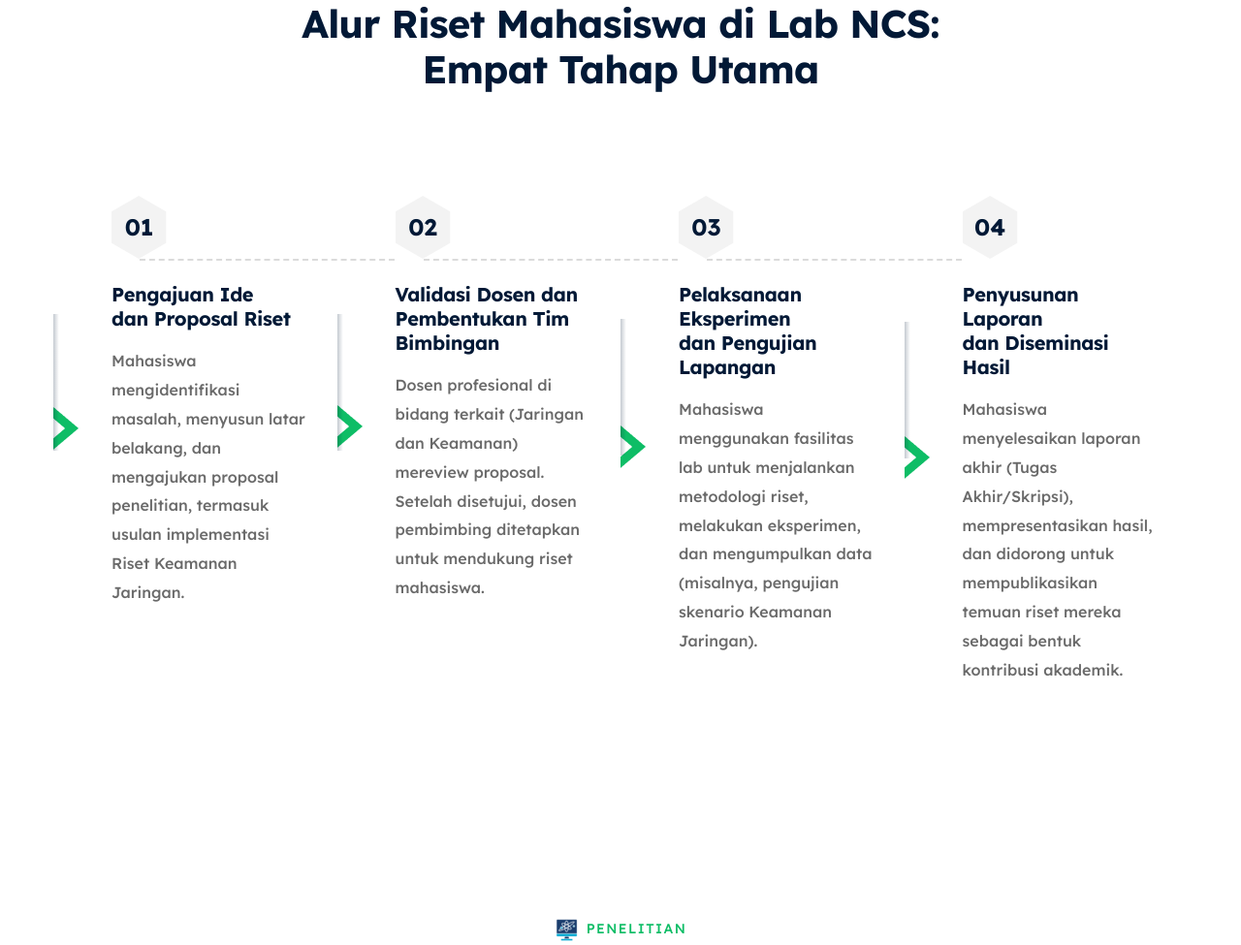
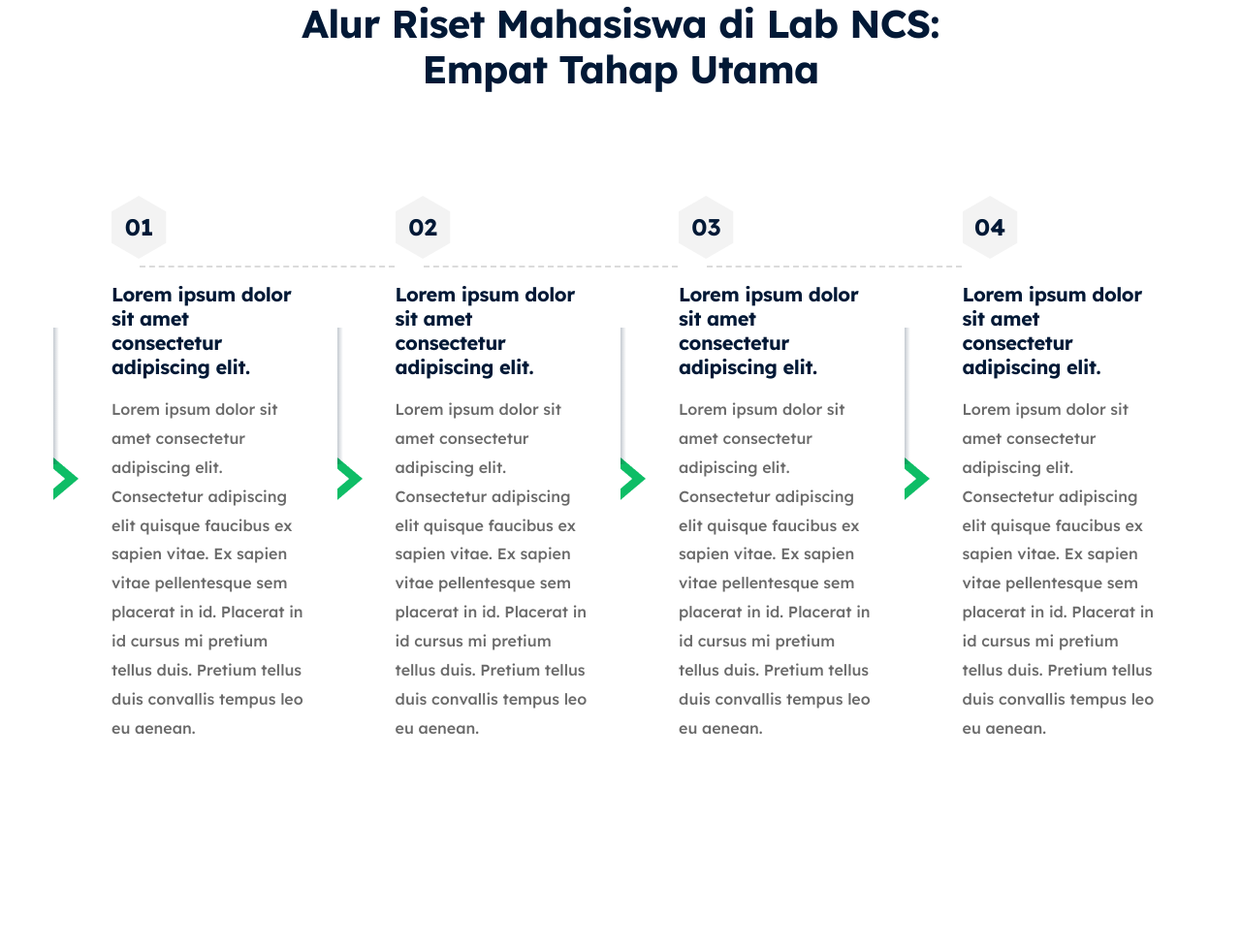
Before and after one commit to ibnuzzi/PBL_LAB_NCS_TI-2A, a PHP site: page / in a window 1280 px wide. Shown: the part 2488-3463 px from the top of the page at 97% size. Run offline with PHP 8.4, Linux system fonts and the light colour scheme; data that the repository does not hold is empty; some libraries are stand-ins or nearby versions; some web fonts are replaced.

Commit message:
update-dummy-text
Update Dummy Text Roadmap Penelitian

```diff
--- a/app/views/public/home.php
+++ b/app/views/public/home.php
@@ -212,8 +212,8 @@ if (!isset($pengelolaList)) {
                     <div class="our-work__item">
                         <div class="our-work__item__step"></div>
                         <div class="our-work__item__content">
-                            <h4 class="our-work__item__title"><a>Pengajuan Ide <br> dan Proposal Riset</a></h4>
-                            <p class="our-work__item__text">Mahasiswa mengidentifikasi masalah, menyusun latar belakang, dan mengajukan proposal penelitian, termasuk usulan implementasi Riset Keamanan Jaringan.</p>
+                            <h4 class="our-work__item__title"><a>Lorem ipsum dolor sit amet <br> consectetur adipiscing elit.</a></h4>
+                            <p class="our-work__item__text">Lorem ipsum dolor sit amet consectetur adipiscing elit. Consectetur adipiscing elit quisque faucibus ex sapien vitae. Ex sapien vitae pellentesque sem placerat in id. Placerat in id cursus mi pretium tellus duis. Pretium tellus duis convallis tempus leo eu aenean.</p>
                             <div class="our-work__item__shape">
                                 <img src="public/assets/images/shapes/work-teps.png" alt>
                             </div>
@@ -224,8 +224,8 @@ if (!isset($pengelolaList)) {
                     <div class="our-work__item">
                         <div class="our-work__item__step"></div>
                         <div class="our-work__item__content">
-                            <h4 class="our-work__item__title"><a>Validasi Dosen dan <br>Pembentukan Tim Bimbingan</a></h4>
-                            <p class="our-work__item__text">Dosen profesional di bidang terkait (Jaringan dan Keamanan) mereview proposal. Setelah disetujui, dosen pembimbing ditetapkan untuk mendukung riset mahasiswa.</p>
+                            <h4 class="our-work__item__title"><a>Lorem ipsum dolor sit amet <br> consectetur adipiscing elit.</a></h4>
+                            <p class="our-work__item__text">Lorem ipsum dolor sit amet consectetur adipiscing elit. Consectetur adipiscing elit quisque faucibus ex sapien vitae. Ex sapien vitae pellentesque sem placerat in id. Placerat in id cursus mi pretium tellus duis. Pretium tellus duis convallis tempus leo eu aenean.</p>
                             <div class="our-work__item__shape">
                                 <img src="public/assets/images/shapes/work-teps.png" alt>
                             </div>
@@ -236,8 +236,8 @@ if (!isset($pengelolaList)) {
                     <div class="our-work__item">
                         <div class="our-work__item__step"></div>
                         <div class="our-work__item__content">
-                            <h4 class="our-work__item__title"><a>Pelaksanaan Eksperimen <br> dan Pengujian Lapangan</a></h4>
-                            <p class="our-work__item__text">Mahasiswa menggunakan fasilitas lab untuk menjalankan metodologi riset, melakukan eksperimen, dan mengumpulkan data (misalnya, pengujian skenario Keamanan Jaringan).</p>
+                            <h4 class="our-work__item__title"><a>Lorem ipsum dolor sit amet <br> consectetur adipiscing elit.</a></h4>
+                            <p class="our-work__item__text">Lorem ipsum dolor sit amet consectetur adipiscing elit. Consectetur adipiscing elit quisque faucibus ex sapien vitae. Ex sapien vitae pellentesque sem placerat in id. Placerat in id cursus mi pretium tellus duis. Pretium tellus duis convallis tempus leo eu aenean.</p>
                             <div class="our-work__item__shape">
                                 <img src="public/assets/images/shapes/work-teps.png" alt>
                             </div>
@@ -248,8 +248,8 @@ if (!isset($pengelolaList)) {
                     <div class="our-work__item our-work__item--two">
                         <div class="our-work__item__step"></div>
                         <div class="our-work__item__content">
-                            <h4 class="our-work__item__title"><a>Penyusunan Laporan <br>dan Diseminasi Hasil</a></h4>
-                            <p class="our-work__item__text">Mahasiswa menyelesaikan laporan akhir (Tugas Akhir/Skripsi), mempresentasikan hasil, dan didorong untuk mempublikasikan temuan riset mereka sebagai bentuk kontribusi akademik.</p>
+                            <h4 class="our-work__item__title"><a>Lorem ipsum dolor sit amet <br> consectetur adipiscing elit.</a></h4>
+                            <p class="our-work__item__text">Lorem ipsum dolor sit amet consectetur adipiscing elit. Consectetur adipiscing elit quisque faucibus ex sapien vitae. Ex sapien vitae pellentesque sem placerat in id. Placerat in id cursus mi pretium tellus duis. Pretium tellus duis convallis tempus leo eu aenean.</p>
                             <div class="our-work__item__shape">
                                 <img src="public/assets/images/shapes/work-teps.png" alt>
                             </div>
```
